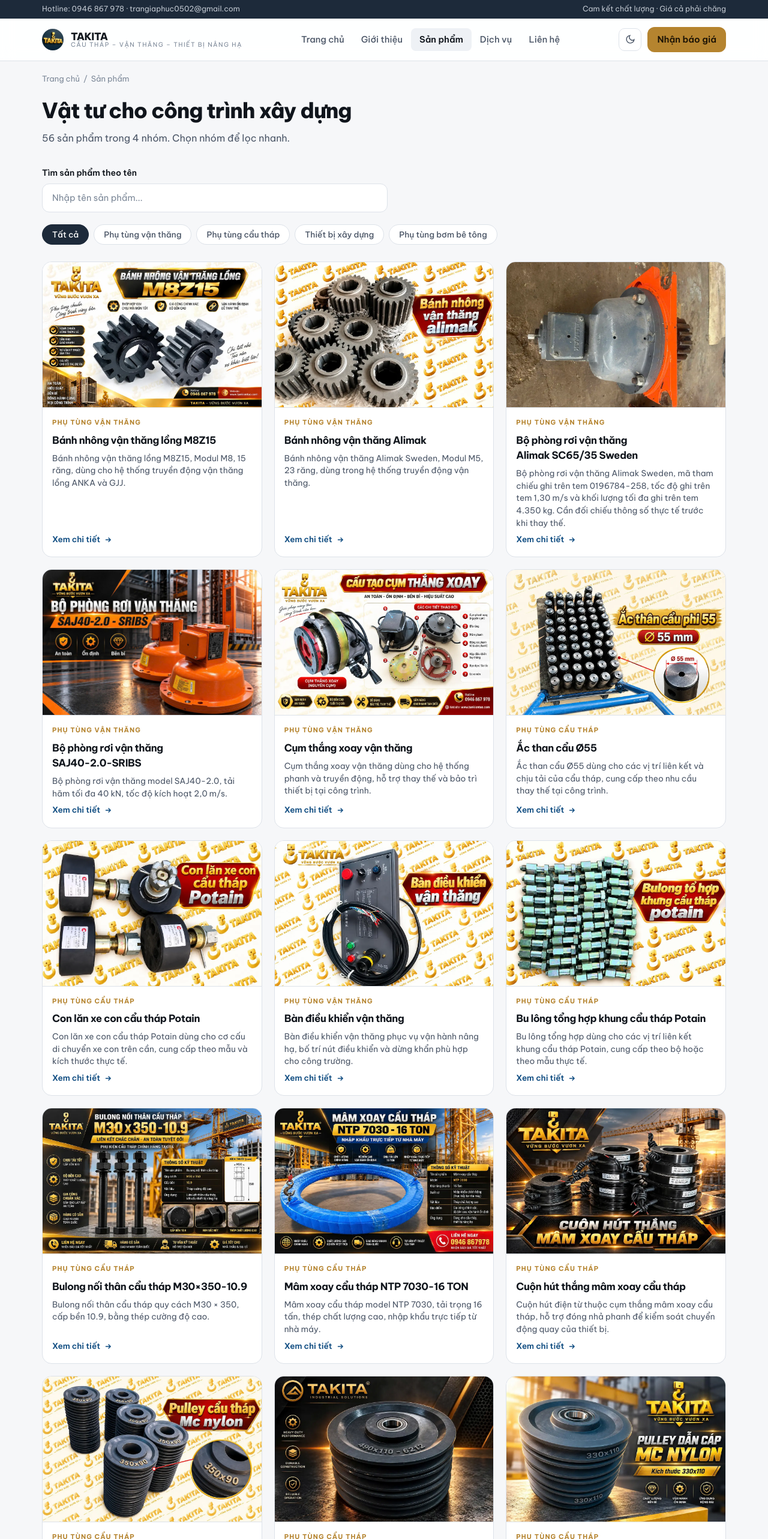
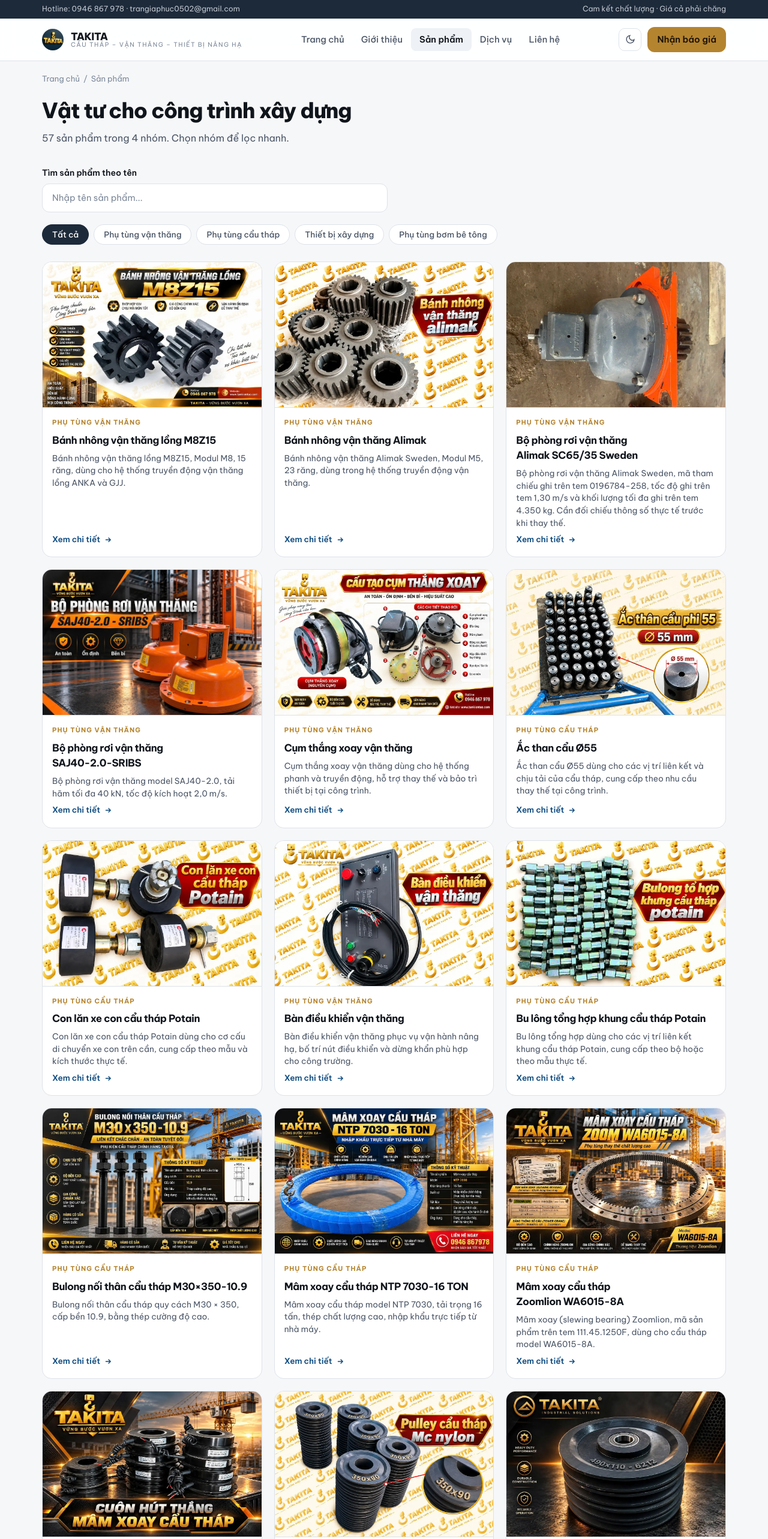
Before and after one commit to TranGiaPhu2004/TAKITA, a Next.js app: page /san-pham in a window 1280 px wide. Shown: the top 2566 px of the page at 60% size. Built offline with nearby package versions, Linux system fonts and the light colour scheme.

Commit message:
mâm xoay cẩu tháp zoom

```diff
--- a/src/data/products.ts
+++ b/src/data/products.ts
@@ -510,6 +510,44 @@ export const products: Product[] = [
   },
 
   {
+    slug: "mam-xoay-cau-thap-zoomlion-wa6015-8a",
+    name: "Mâm xoay cẩu tháp Zoomlion WA6015-8A",
+    category: "Phụ tùng cẩu tháp",
+
+    shortDesc:
+      "Mâm xoay (slewing bearing) Zoomlion, mã sản phẩm trên tem 111.45.1250F, dùng cho cẩu tháp model WA6015-8A.",
+
+    description:
+      "Mâm xoay cẩu tháp Zoomlion WA6015-8A là cụm ổ quay thay thế cho cẩu tháp. Hình ảnh sản phẩm thể hiện tem nhận dạng ghi loại sản phẩm Slewing Bearing, mã sản phẩm 111.45.1250F và model cẩu WA6015-8A. Mâm xoay là cụm liên kết cho phép phần trên của cẩu quay theo thiết kế. Trước khi đặt hàng hoặc lắp đặt, vui lòng đối chiếu mã trên tem, kích thước, kiểu răng, vị trí lỗ bắt bulông và thông số kỹ thuật với thiết bị thực tế để xác nhận tương thích.",
+
+    price: "Liên hệ báo giá",
+
+    image: img("mam_xoay_cau_thap_zoom"),
+
+    alt: "Mâm xoay cẩu tháp Zoomlion WA6015-8A, tem mã sản phẩm 111.45.1250F",
+
+    specs: [
+      { label: "Tên sản phẩm", value: "Mâm xoay (Slewing Bearing)" },
+      { label: "Thương hiệu cẩu", value: "Zoomlion" },
+      { label: "Model cẩu", value: "WA6015-8A" },
+      { label: "Mã sản phẩm trên tem", value: "111.45.1250F" },
+      {
+        label: "Số nhà máy trên tem",
+        value: "101075",
+      },
+      {
+        label: "Ứng dụng",
+        value: "Cụm quay cẩu tháp Zoomlion",
+      },
+      {
+        label: "Lưu ý tương thích",
+        value:
+          "Đối chiếu mã phụ tùng, kích thước, kiểu răng và sơ đồ lỗ bắt bulông với thiết bị thực tế",
+      },
+    ],
+  },
+
+  {
     slug: "cuon-hut-thang-mam-xoay-cau-thap",
     name: "Cuộn hút thắng mâm xoay cẩu tháp",
     category: "Phụ tùng cẩu tháp",
```
Also changed, not shown: public/images/products/mam_xoay_cau_thap_zoom.webp (added).
